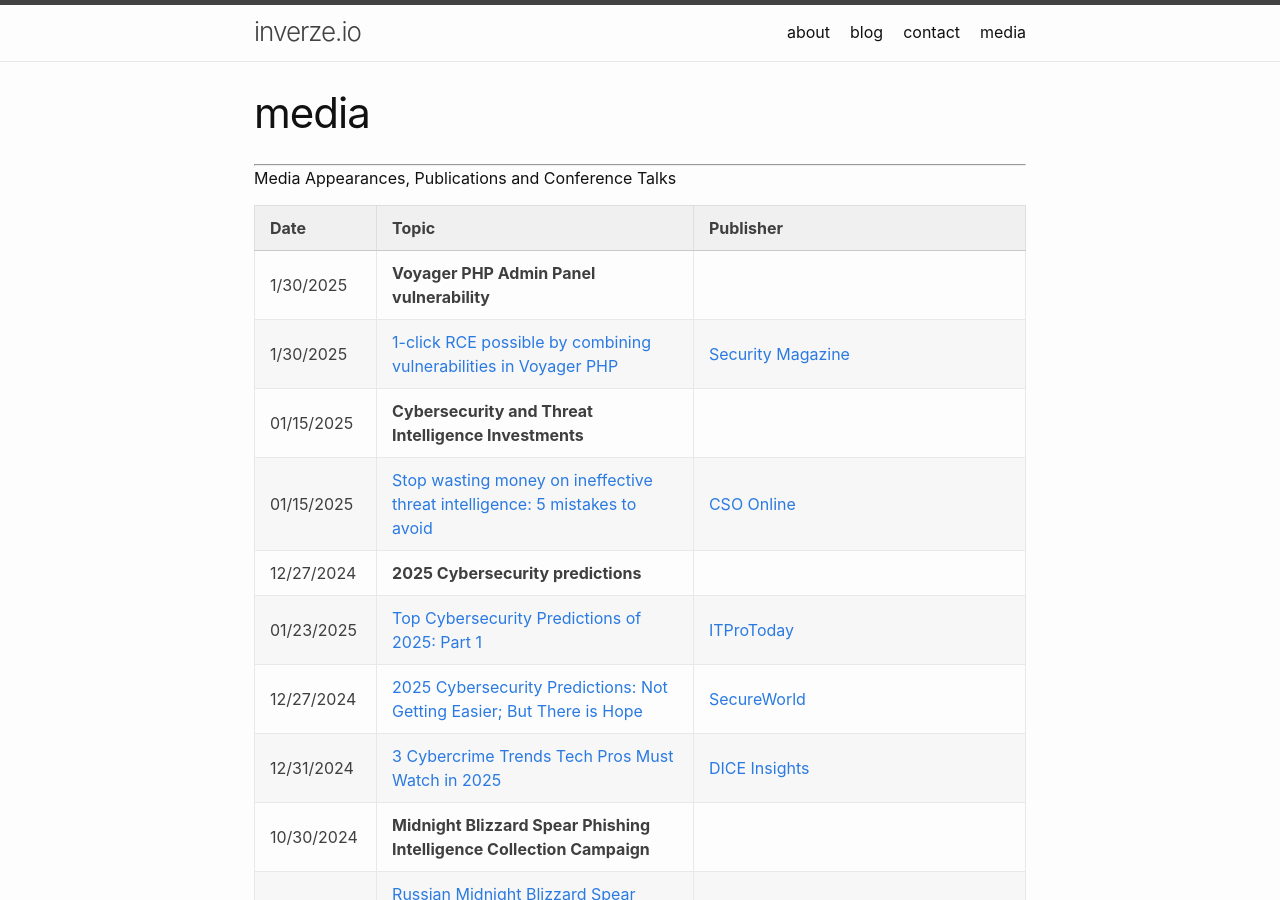
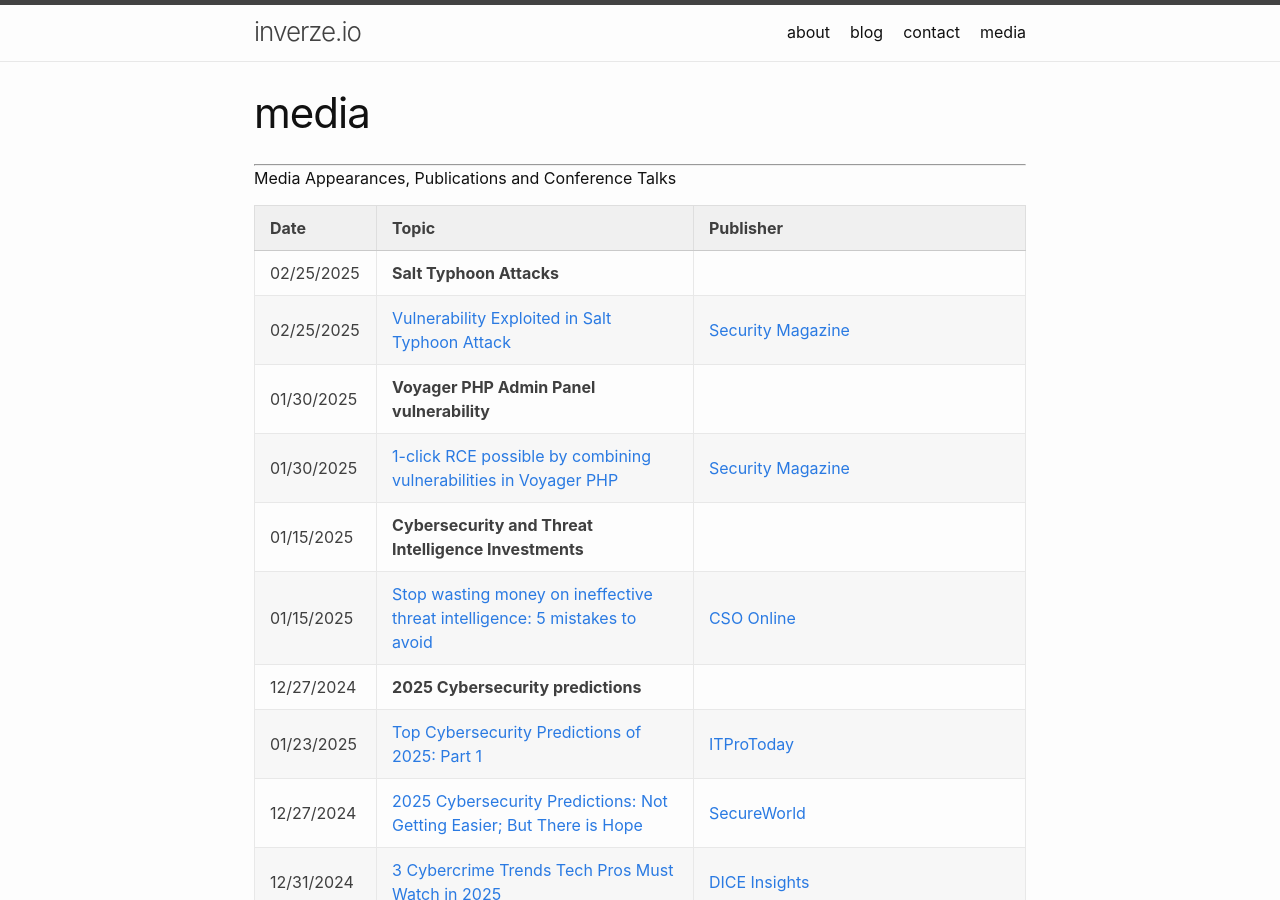
Before and after one commit to inverzeio/blog, a Jekyll site: the page built from media.md, in a window 1280 px wide and 900 px high. Built offline with Jekyll 4.4.1, drawn with Linux system fonts in a browser that asks for light colours.

Commit message:
Update media.md

```diff
--- a/media.md
+++ b/media.md
@@ -9,8 +9,10 @@
 
 | Date | Topic | Publisher |
 | ------------- | :------------- | :------------- |
-| 1/30/2025 | **Voyager PHP Admin Panel vulnerability** |
-| 1/30/2025 | [1-click RCE possible by combining vulnerabilities in Voyager PHP](https://www.scworld.com/news/1-click-rce-possible-by-combining-vulnerabilities-in-voyager-php) | [Security Magazine](https://www.securitymagazine.com) |
+| 02/25/2025 | **Salt Typhoon Attacks** |
+| 02/25/2025 | [Vulnerability Exploited in Salt Typhoon Attack](https://www.securitymagazine.com/articles/101419-7-year-old-vulnerability-exploited-in-salt-typhoon-attack) | [Security Magazine](https://www.securitymagazine.com) |
+| 01/30/2025 | **Voyager PHP Admin Panel vulnerability** |
+| 01/30/2025 | [1-click RCE possible by combining vulnerabilities in Voyager PHP](https://www.scworld.com/news/1-click-rce-possible-by-combining-vulnerabilities-in-voyager-php) | [Security Magazine](https://www.securitymagazine.com) |
 | 01/15/2025 | **Cybersecurity and Threat Intelligence Investments** ||
 | 01/15/2025 | [Stop wasting money on ineffective threat intelligence: 5 mistakes to avoid](https://www.csoonline.com/article/3624136/stop-wasting-money-on-ineffective-threat-intelligence-5-mistakes-to-avoid.html) | [CSO Online](https://www.csoonline.com) |
 | 12/27/2024 | **2025 Cybersecurity predictions** |
```
